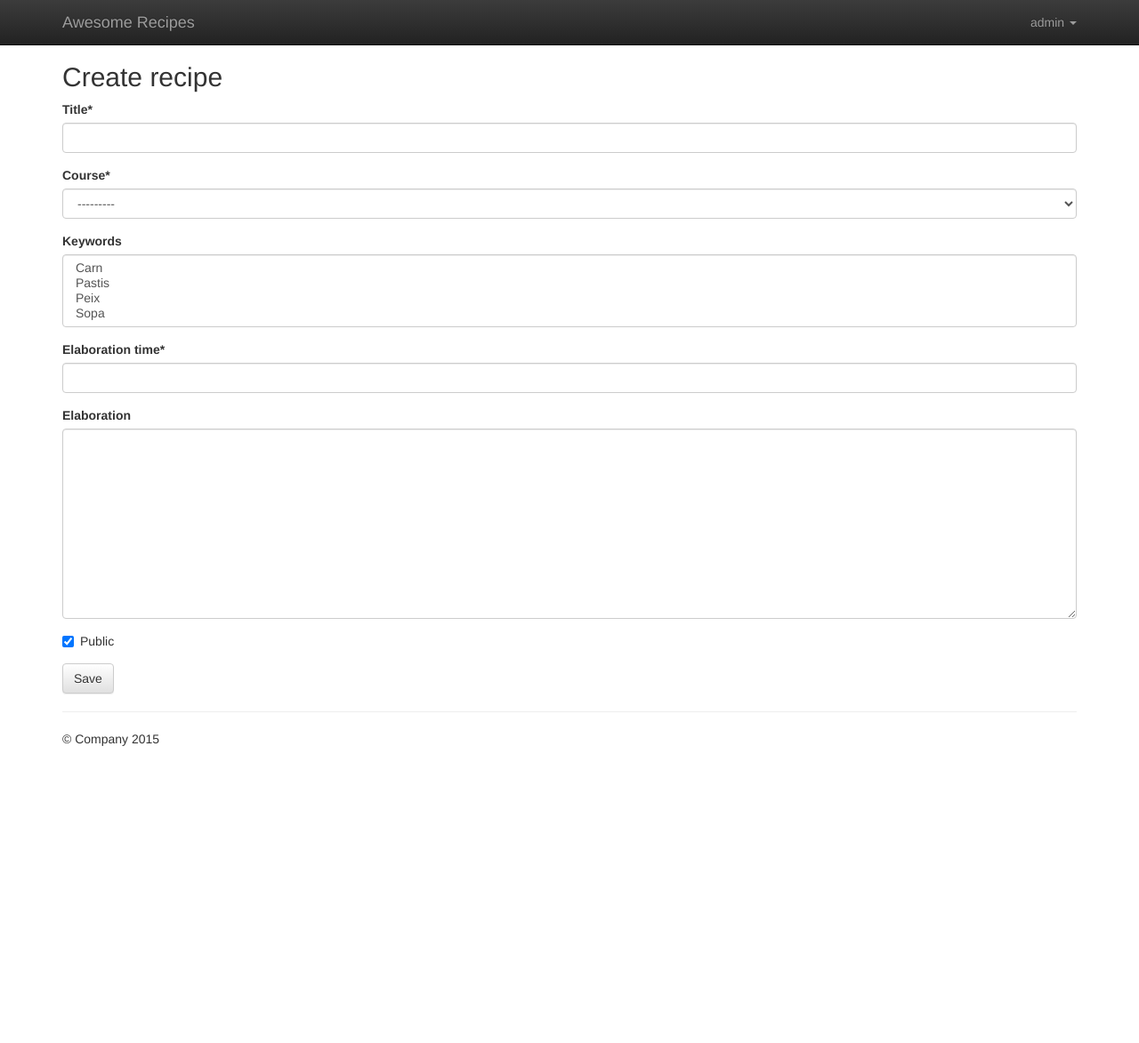
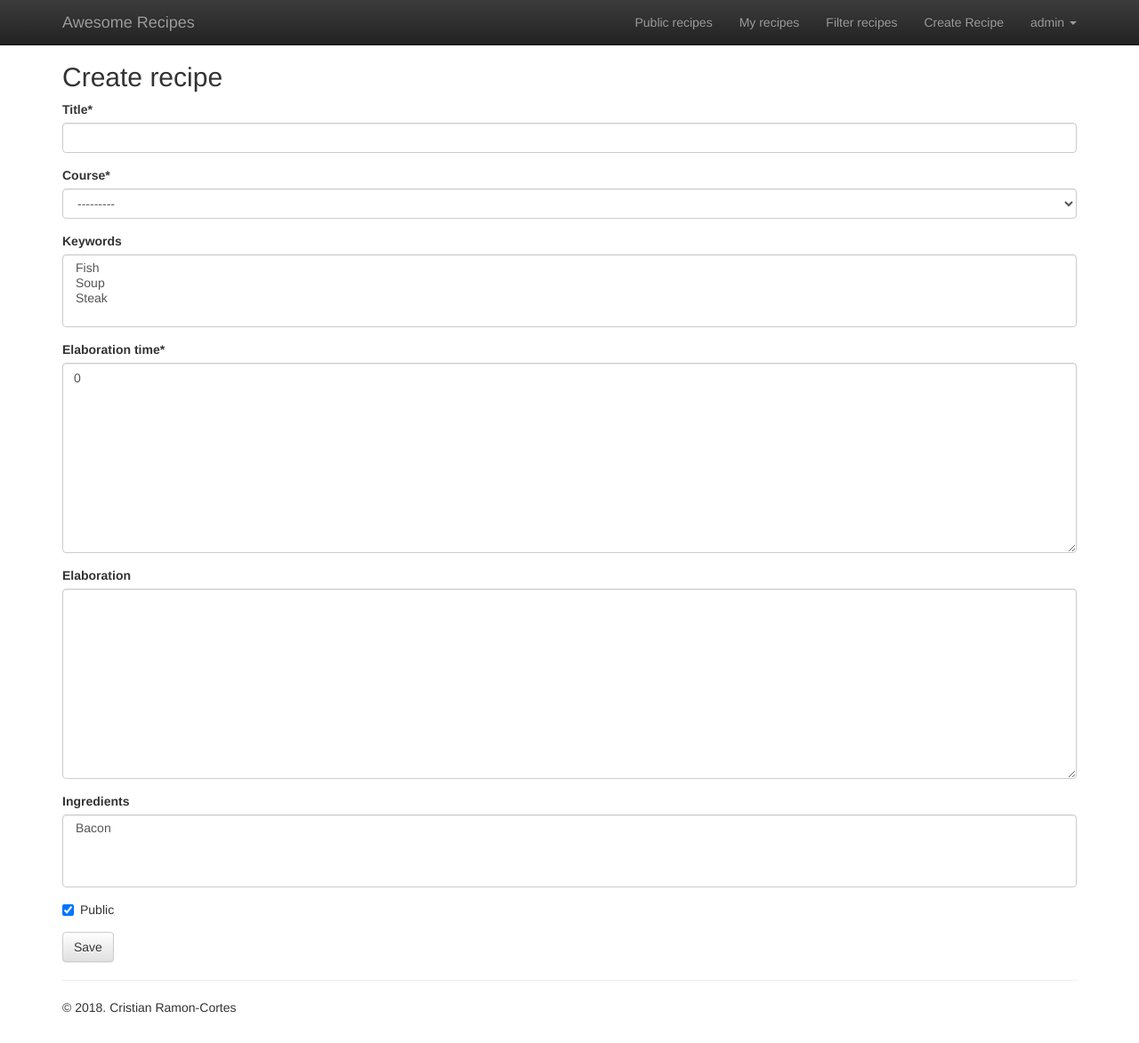
Before and after one commit to cristianrcv/awesome-recipes, a Django app: page /recipe_create/ in a window 1280 px wide. Shown: the whole page at 89% size. Before the commit the page ends 839 px from the top, so only its background shows below. Run offline with Django 3.2, Linux system fonts and the light colour scheme; a user stored in the database is signed in; data comes from the database, SQL or seed files in the repository; some libraries are stand-ins or nearby versions.

Commit message:
Fix login issues. Add recipe manipulation: show, create, edit, delete, list

```diff
--- a/awesome_recipes/urls.py
+++ b/awesome_recipes/urls.py
@@ -21,7 +21,7 @@
 
 urlpatterns = [
     url(r'^admin/', admin.site.urls),
-    url(r'^', include('recipes.urls')),
     url(r'^login/$', login, {'template_name': 'login.html'}, name='awesome_recipes_login'),
     url(r'^logout/$', logout, {'next_page': reverse_lazy('recipes_list')}, name='awesome_recipes_logout'),
+    url(r'^', include('recipes.urls')),
 ]
--- a/recipes/forms.py
+++ b/recipes/forms.py
@@ -7,3 +7,22 @@
     class Meta:
         model = Recipe
         exclude = ('date_created', 'date_updated', 'owner')
+
+
+class RecipeDeleteForm(ModelForm):
+    def __init__(self, *args, **kwargs):
+        super(RecipeDeleteForm, self).__init__(*args, **kwargs)
+        instance = getattr(self, 'instance', None)
+        if instance and instance.id:
+            self.fields['title'].widget.attrs['readonly'] = True
+
+    def clean_title(self):
+        instance = getattr(self, 'instance', None)
+        if instance and instance.id:
+            return instance.title
+        else:
+            return self.cleaned_data['title']
+
+    class Meta:
+        model = Recipe
+        fields = ['title']
--- a/recipes/models.py
+++ b/recipes/models.py
@@ -5,6 +5,9 @@
 from django.contrib.auth.models import User
 from django.utils.encoding import python_2_unicode_compatible
 from django.utils.timezone import now
+
+from django_measurement.models import MeasurementField
+from measurement.measures import Time, Volume
 
 
 #
@@ -22,7 +25,6 @@
 #
 # MODELS
 #
-
 
 # Course: starter, main, dessert, etc.
 @python_2_unicode_compatible
@@ -57,16 +59,37 @@
 class RawMaterial(models.Model):
     name = models.CharField(max_length=50, unique=True)
 
-    @property
-    def recipes(self):
-        return [ingredient.recipe for ingredient in self.used_in]
-
     def __str__(self):
         return self.name
 
     class Meta:
         verbose_name = 'raw material'
         verbose_name_plural = 'raw materials'
+        ordering = ['name']
+
+
+# Ingredient
+@python_2_unicode_compatible
+class Ingredient(models.Model):
+    name = models.ForeignKey(RawMaterial, verbose_name='material', related_name='used_in')
+
+    quantity = MeasurementField(
+        name="quantity",
+        measurement=Volume,
+        unit_choices=(('cubic_centimeter', 'cm3'), ('cubic_decimeter', 'dm3'),
+                      ('l', 'l'),
+                      ('imperial_g', 'g'),
+                      ('imperial_tbsp', 'tbspoon'), ('imperial_tsp', 'teaspoon')),
+        default=0
+    )
+
+    def __str__(self):
+        # Returns the name of the raw material
+        return self.name.name
+
+    class Meta:
+        verbose_name = 'ingredient'
+        verbose_name_plural = 'ingredients'
         ordering = ['name']
 
 
@@ -77,8 +100,12 @@
     course = models.ForeignKey(Course, verbose_name='course', related_name='recipes')
     keywords = models.ManyToManyField(Keyword, blank=True)
 
-    elaboration_time = models.DurationField('elaboration time')
+    elaboration_time = MeasurementField(name='elaboration_time',
+                                        measurement=Time,
+                                        unit_choices=(('hr', 'h'), ('min', 'min')),
+                                        default=0)
     elaboration = models.TextField('elaboration', blank=True)
+    ingredients = models.ManyToManyField(Ingredient, blank=True)
 
     owner = models.ForeignKey(User, verbose_name='owner', related_name='recipes')
     is_public = models.BooleanField('public', default=True)
@@ -101,19 +128,3 @@
         verbose_name = 'recipe'
         verbose_name_plural = 'recipes'
         ordering = ['title']
-
-
-# Ingredient
-@python_2_unicode_compatible
-class Ingredient(models.Model):
-    name = models.ForeignKey(RawMaterial, verbose_name='ingredient', related_name='used_in')
-    quantity = models.PositiveSmallIntegerField('number')
-    recipe = models.ForeignKey(Recipe, verbose_name='recipe', related_name='ingredients')
-
-    def __str__(self):
-        return self.name
-
-    class Meta:
-        verbose_name = 'ingredient'
-        verbose_name_plural = 'ingredients'
-        ordering = ['name']
--- a/recipes/templates/recipes/recipes_list.html
+++ b/recipes/templates/recipes/recipes_filter.html
@@ -1,9 +1,9 @@
 {% extends "base.html" %}
 
-{% block title %}Latest Recipes{% endblock %}
+{% block title %}Filter Recipes{% endblock %}
 
 {% block heading %}
-<h2>Latest Recipes</h2>
+<h2>Filter Recipes</h2>
 {% endblock %}
 
 {% block content %}
--- a/recipes/templates/recipes/recipes_user_list.html
+++ b/recipes/templates/recipes/recipes_user_list.html
@@ -1,9 +1,9 @@
 {% extends "recipes/recipes_list.html" %}
 
-{% block title %}{{ owner.username }}'s Recipes{% endblock %}
+{% block title %}My Recipes{% endblock %}
 
 {% block heading %}
-<h2>{{ owner.username }}'s Recipes<br>
+<h2>My Recipes<br>
     <small>{{ recipes.count }} recipes in total</small>
 </h2>
 {% endblock %}
--- a/recipes/urls.py
+++ b/recipes/urls.py
@@ -2,12 +2,20 @@
 
 from django.conf.urls import url
 
-from recipes.views import recipes_list, recipes_user_list
-from recipes.views import recipe_create, recipe_edit
+from django.contrib.auth.views import login
+from recipes.detail_views import RecipeDetailView
+from recipes.views import recipes_list, recipes_user_list, recipes_filter
+from recipes.views import recipe_create, recipe_edit, recipe_delete
 
 urlpatterns = [
     url(r'^user/(?P<username>[-\w]+)/$', recipes_user_list, name='recipes_user_list'),
+    url(r'^recipes_list/$', recipes_list, name='recipes_list'),
+    url(r'^recipes_filter/$', recipes_filter, name='recipes_filter'),
+
+    url(r'^recipe_view/(?P<pk>\d+)$', RecipeDetailView.as_view(), name='recipe_detail'),
     url(r'^recipe_create/$', recipe_create, name='recipe_create'),
     url(r'^recipe_edit/(?P<pk>\d+)/$', recipe_edit, name='recipe_edit'),
-    url(r'^$', recipes_list, name='recipes_list'),
+    url(r'^recipe_delete/(?P<pk>\d+)/$', recipe_delete, name='recipe_delete'),
+
+    url(r'^$', login, {'template_name': 'login.html'}, name='awesome_recipes_login'),
 ]
--- a/recipes/views.py
+++ b/recipes/views.py
@@ -9,15 +9,17 @@
 from django.core.exceptions import PermissionDenied
 
 from .models import Recipe
-from .forms import RecipeForm
+from .forms import RecipeForm, RecipeDeleteForm
 
 
+@login_required
 def recipes_list(request):
     recipes = Recipe.public.all()
     context = {'recipes': recipes}
     return render(request, 'recipes/recipes_list.html', context)
 
 
+@login_required
 def recipes_user_list(request, username):
     user = get_object_or_404(User, username=username)
     if request.user == user:
@@ -26,6 +28,13 @@
         recipes = Recipe.public.filter(owner__username=username)
     context = {'recipes': recipes, 'owner': user}
     return render(request, 'recipes/recipes_user_list.html', context)
+
+
+@login_required
+def recipes_filter(request):
+    recipes = Recipe.public.all()
+    context = {'recipes': recipes}
+    return render(request, 'recipes/recipes_filter.html', context)
 
 
 @login_required
@@ -41,7 +50,7 @@
     else:
         form = RecipeForm()
     context = {'form': form, 'create': True}
-    return render(request, 'recipes/form.html', context)
+    return render(request, 'recipes/create_edit_form.html', context)
 
 
 @login_required
@@ -57,4 +66,24 @@
     else:
         form = RecipeForm(instance=recipe)
     context = {'form': form, 'create': False}
-    return render(request, 'recipes/form.html', context)
+    return render(request, 'recipes/create_edit_form.html', context)
+
+
+@login_required
+def recipe_delete(request, pk):
+    recipe = get_object_or_404(Recipe, pk=pk)
+    if recipe.owner != request.user and not request.user.is_superuser:
+        raise PermissionDenied
+
+    if request.method == 'POST':
+        form = RecipeDeleteForm(request.POST, instance=recipe)
+
+        if form.is_valid():
+            recipe.delete()
+            return redirect('recipes_user_list', username=request.user.username)
+
+    else:
+        form = RecipeDeleteForm(instance=recipe)
+
+    template_vars = {'form': form}
+    return render(request, 'recipes/delete_form.html', template_vars)
--- a/templates/base.html
+++ b/templates/base.html
@@ -24,6 +24,7 @@
 
         <script src="{% static "js/vendor/modernizr-2.8.3-respond-1.4.2.min.js" %}"></script>
     </head>
+
     <body>
         <!--[if lt IE 8]>
             <p class="browserupgrade">You are using an <strong>outdated</strong> browser. Please <a href="http://browsehappy.com/">upgrade your browser</a> to improve your experience.</p>
@@ -58,9 +59,11 @@
           <hr>
 
           <footer>
-        <p>&copy; Company 2015</p>
+            <p>&copy; 2018. Cristian Ramon-Cortes</p>
           </footer>
-    </div> <!-- /container -->        <script src="//ajax.googleapis.com/ajax/libs/jquery/1.11.2/jquery.min.js"></script>
+        </div> <!-- /container -->
+
+        <script src="//ajax.googleapis.com/ajax/libs/jquery/1.11.2/jquery.min.js"></script>
         <script>window.jQuery || document.write('<script src="{% static "js/vendor/jquery-1.11.2.min.js" %}"><\/script>')</script>
 
         <script src="{% static "js/vendor/bootstrap.min.js" %}"></script>
--- a/templates/toggle_login.html
+++ b/templates/toggle_login.html
@@ -1,11 +1,16 @@
 {% if user.is_authenticated %}
 <ul class="nav navbar-nav navbar-right">
+  <li><a href="{% url "recipes_list" %}">Public recipes</a></li>
+  <li><a href="{% url "recipes_user_list" user.username %}">My recipes</a></li>
+  <li><a href="{% url "recipes_filter" %}">Filter recipes</a></li>
+  <li><a href="{% url "recipe_create" %}">Create Recipe</a></li>
   <li class="dropdown">
     <a href="#" class="dropdown-toggle" data-toggle="dropdown" role="button"
         aria-expanded="false">{{ user.username }} <span class="caret"></span></a>
     <ul class="dropdown-menu" role="menu">
-      <li><a href="{% url "recipes_user_list" user.username %}">
-          My bookmarks</a></li>
+      <li><a href="{% url "recipes_list" %}">Public recipes</a></li>
+      <li><a href="{% url "recipes_user_list" user.username %}">My recipes</a></li>
+      <li><a href="{% url "recipes_filter" %}">Filter recipes</a></li>
       <li><a href="{% url "awesome_recipes_logout" %}">Logout</a></li>
     </ul>
   </li>
```
Also changed, not shown: recipes/detail_views.py (added, +16 -0 lines), recipes/templates/recipes/delete_form.html (added, +19 -0 lines), recipes/templates/recipes/recipe.html (+18 -13 lines), recipes/templates/recipes/recipe_detail.html (added, +52 -0 lines), db.sqlite3, recipes/migrations/0002_auto_20180829_1224.py (added), recipes/migrations/0003_auto_20180829_1518.py (added), recipes/templates/recipes/create_edit_form.html (renamed from recipes/templates/recipes/form.html). Lines whose indentation alone changed are shown as unchanged.
